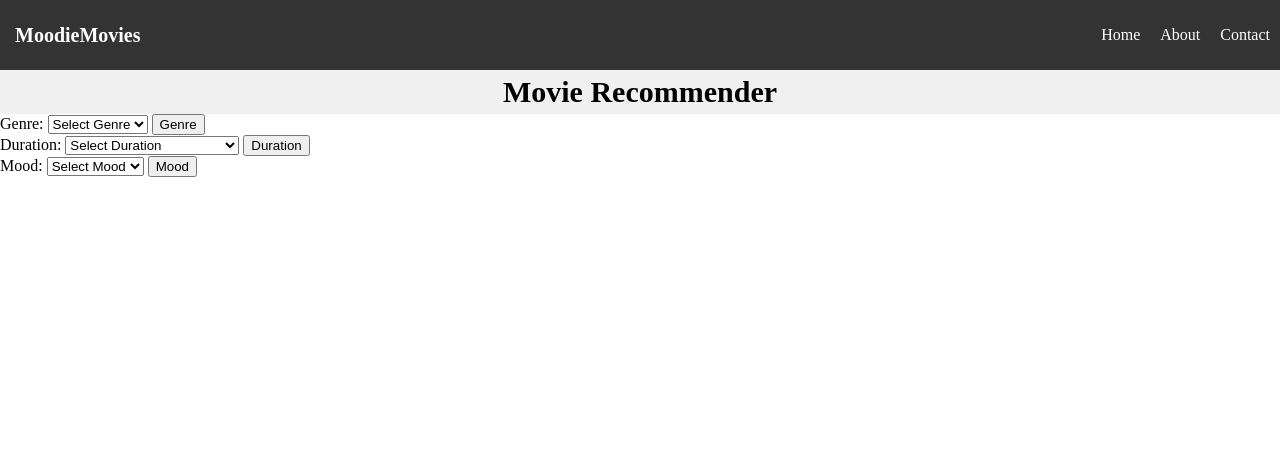
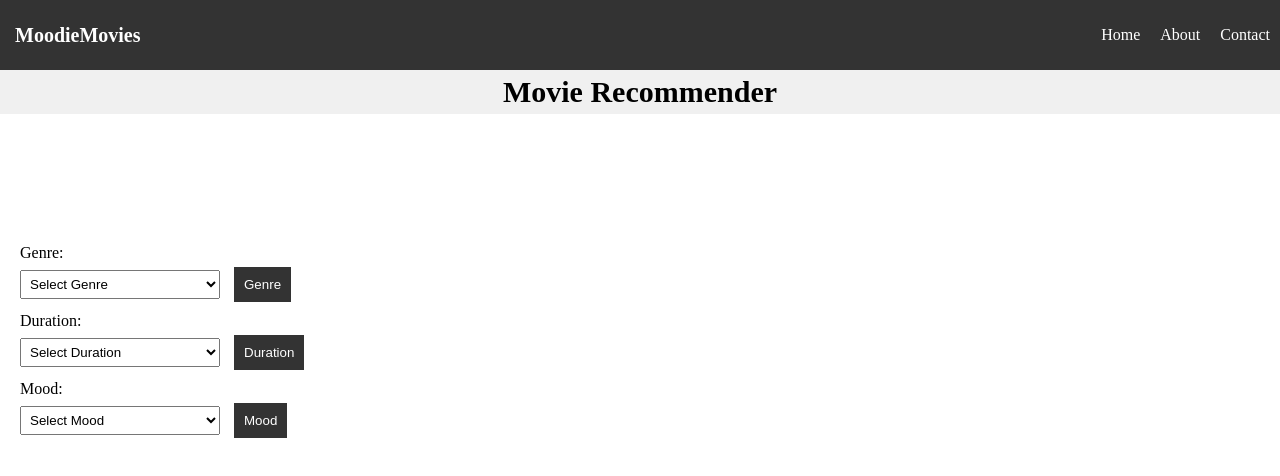
Before and after one commit to KhushiCode14/movie-recommendation-system, a plain HTML site: page index.html in a window 1280 px wide. Drawn offline with Linux system fonts and the light colour scheme.

Commit message:
Add styling to dropdowns and button

```diff
--- a/index.html
+++ b/index.html
@@ -31,7 +31,7 @@
           <label for="genre">Genre:</label>
 
           <select name="genre" id="genre">
-            <option value="Comedy">Comedy</option>
+            <option value="Comedy" selected class="">Comedy</option>
             <option value="Action">Action</option>
             <option value="Drama">Drama</option>
             <option value="Horror">Horror</option>
--- a/style.css
+++ b/style.css
@@ -67,6 +67,37 @@ nav ul li a:hover{
     margin: 0;
     padding: 5px;
 }
+main {
+  margin-top: 100px;
+  padding: 20px;
+}
+
+label {
+  display: block;
+  margin: 10px 0 5px;
+}
+
+select {
+  width: 200px;
+  padding: 5px;
+  margin-right: 10px;
+}
+
+button {
+  padding: 10px;
+  background-color: #333;
+  color: white;
+  border: none;
+  cursor: pointer;
+}
+
+button:hover {
+  background-color: #555;
+}
+
+#result {
+  margin-top: 20px;
+}
 
 @media (max-width: 768px) {
     nav ul{
```
